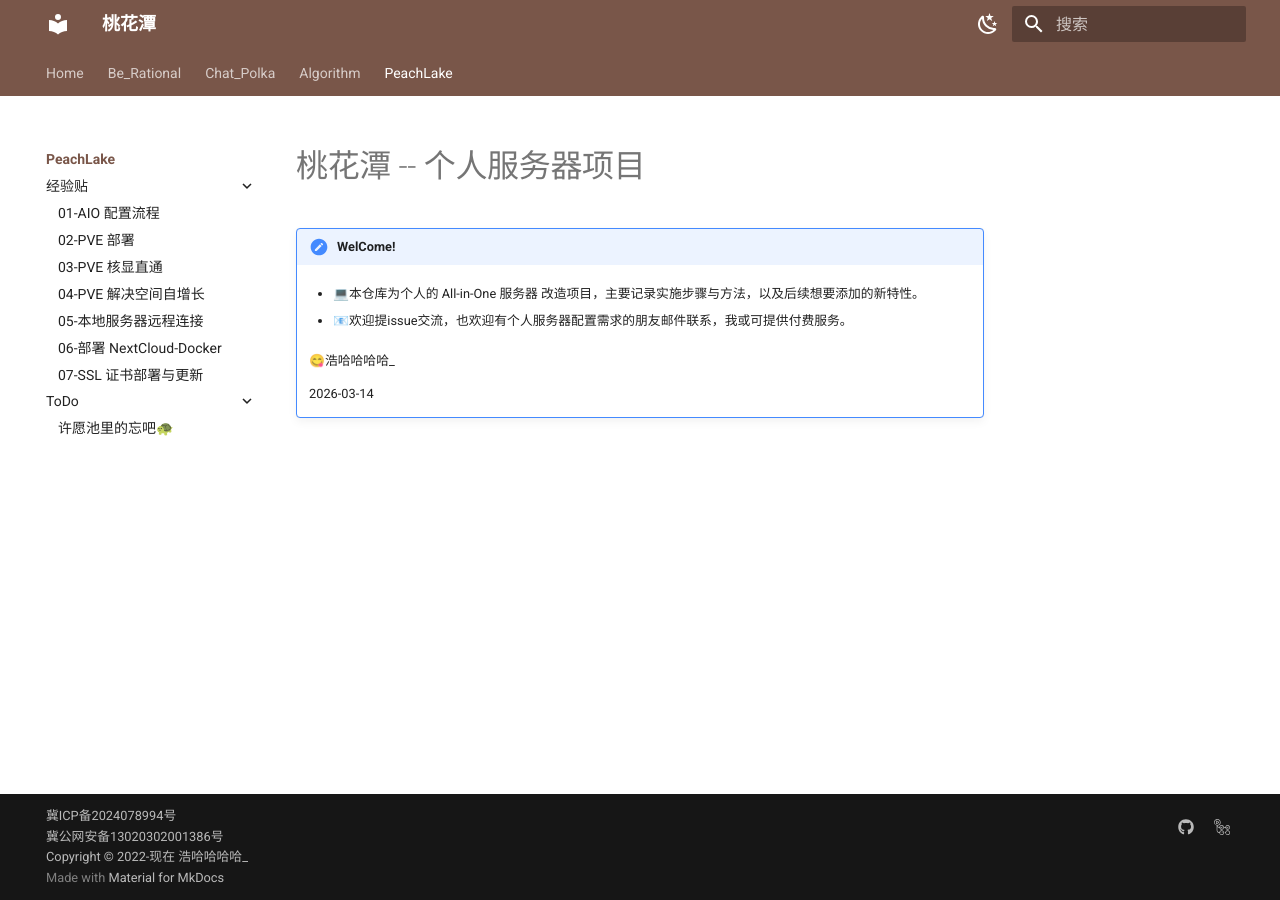
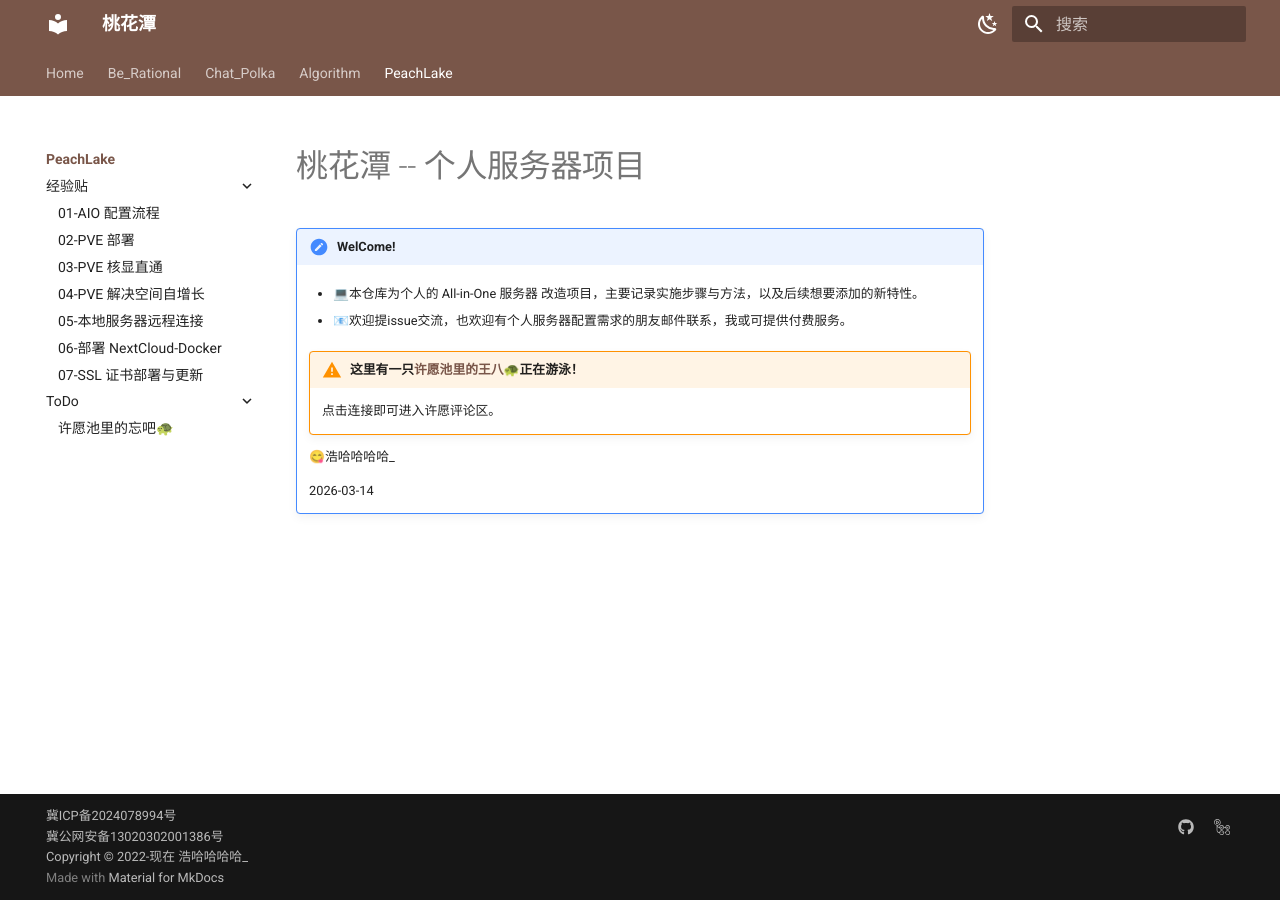
Before and after one commit to Haohahahaha/PeachBlossom-Lake, an MkDocs documentation site: the page built from docs/index.md, in a window 1280 px wide. Built offline with MkDocs 1.6.1 and Material for MkDocs 9.7.7, drawn with Linux system fonts in a browser that asks for light colours.

Commit message:
2026-03-15_05:21:08 update

```diff
--- a/docs/index.md
+++ b/docs/index.md
@@ -6,6 +6,9 @@
 
     - 📧欢迎提issue交流，也欢迎有个人服务器配置需求的朋友邮件联系，我或可提供付费服务。
 
+    !!! warning "这里有一只[许愿池里的王八🐢](https://peachlake.haohaha.cn/Todo/list/)正在游泳！"
+        点击连接即可进入许愿评论区。
+
     😋浩哈哈哈哈_
 
     2026-03-14
```
